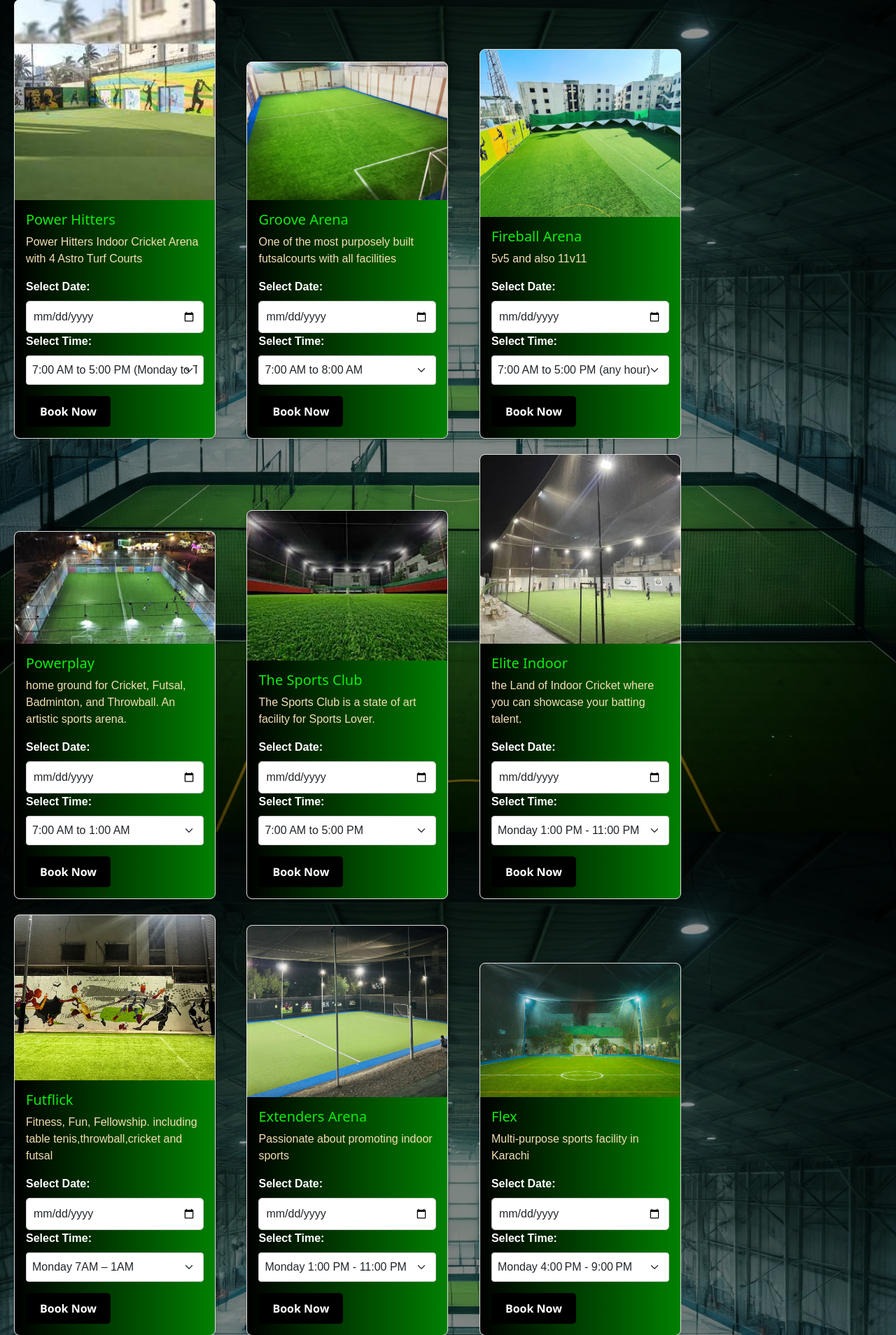
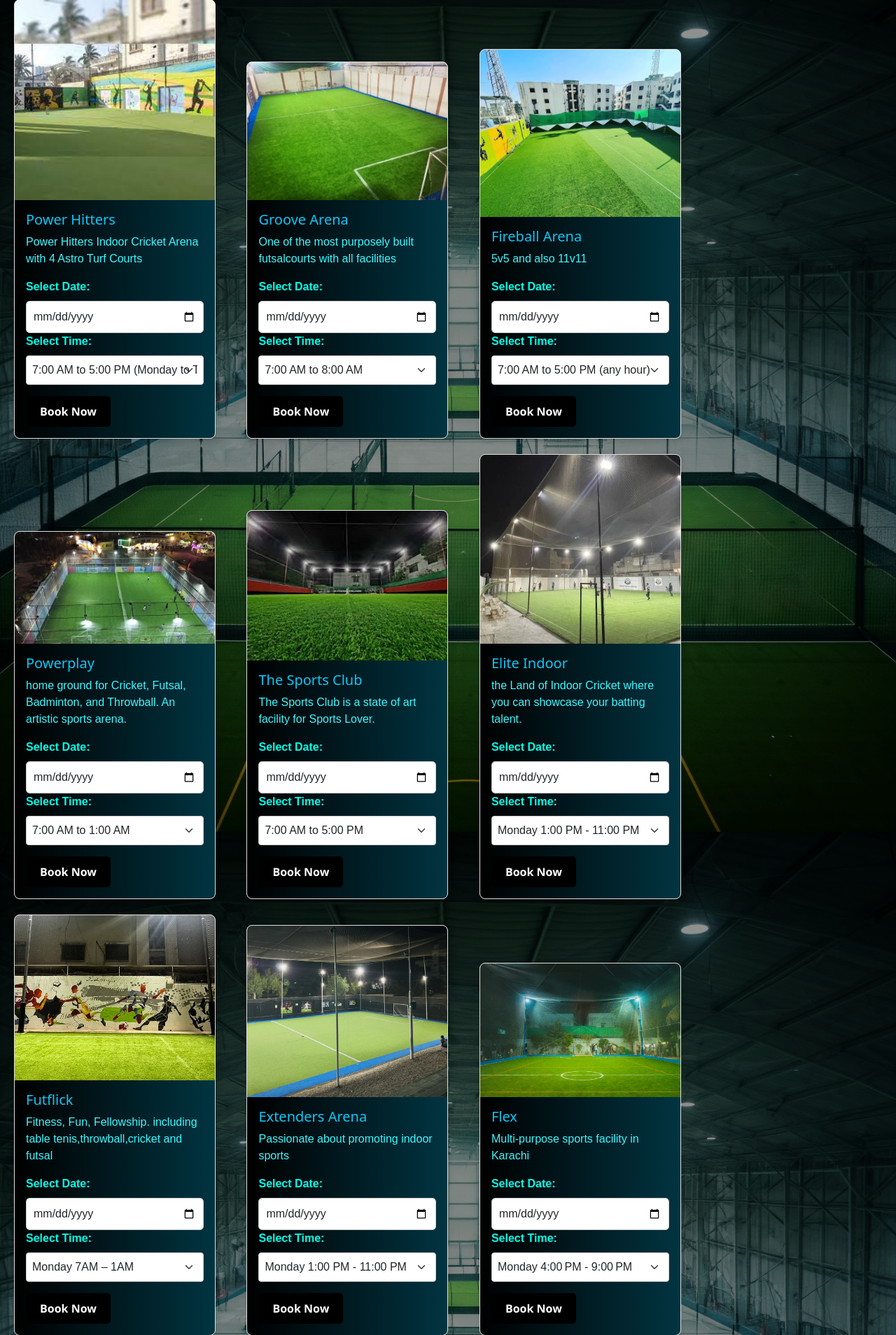
Before and after one commit to aishxix/Bookln, a Flask app: page /indoor in a window 1280 px wide. Shown: the part 91-1999 px from the top of the page at 70% size. Run offline with Flask 3, Linux system fonts and the light colour scheme; the visitor is signed in with stand-in values (Sample User, id 1); some web fonts are replaced.

Commit message:
cardupd:raheem

```diff
--- a/static/style.css
+++ b/static/style.css
@@ -88,25 +88,22 @@ h1 {
 
 .card-body {
   padding: 16px;
-  background: green;  /* fallback for old browsers */
-background: -webkit-linear-gradient(to right,black,green);  /* Chrome 10-25, Safari 5.1-6 */
-background: linear-gradient(to right,black,green); /* W3C, IE 10+/ Edge, Firefox 16+, Chrome 26+, Opera 12+, Safari 7+ */
+  background: rgb(1, 57, 71);  /* fallback for old browsers */
+background: -webkit-linear-gradient(to right,black,rgb(1, 38, 48));  /* Chrome 10-25, Safari 5.1-6 */
+background: linear-gradient(to right,black,rgb(1, 52, 65)); /* W3C, IE 10+/ Edge, Firefox 16+, Chrome 26+, Opera 12+, Safari 7+ */
 
-}
-label{
-  color: white;
 }
 
 .card-title {
   font-size: 1.25rem;
   margin-bottom: 0.5rem;
-  color: rgb(15, 236, 15);
+  color: rgb(12, 200, 247);
   font-family: system-ui, -apple-system, BlinkMacSystemFont, 'Segoe UI', Roboto, Oxygen, Ubuntu, Cantarell, 'Open Sans', 'Helvetica Neue', sans-serif;
 }
 
 .card-text {
   font-size: 1rem;
-  color:wheat;
+  color:rgb(59, 248, 255);
   margin-bottom: 1rem;
 }
 
@@ -146,6 +143,7 @@ label {
   font-weight: bold;
   margin-bottom: 0.5rem;
   display: block;
+  color: rgb(0, 255, 234);
 }
 
 .bgmain {
```
